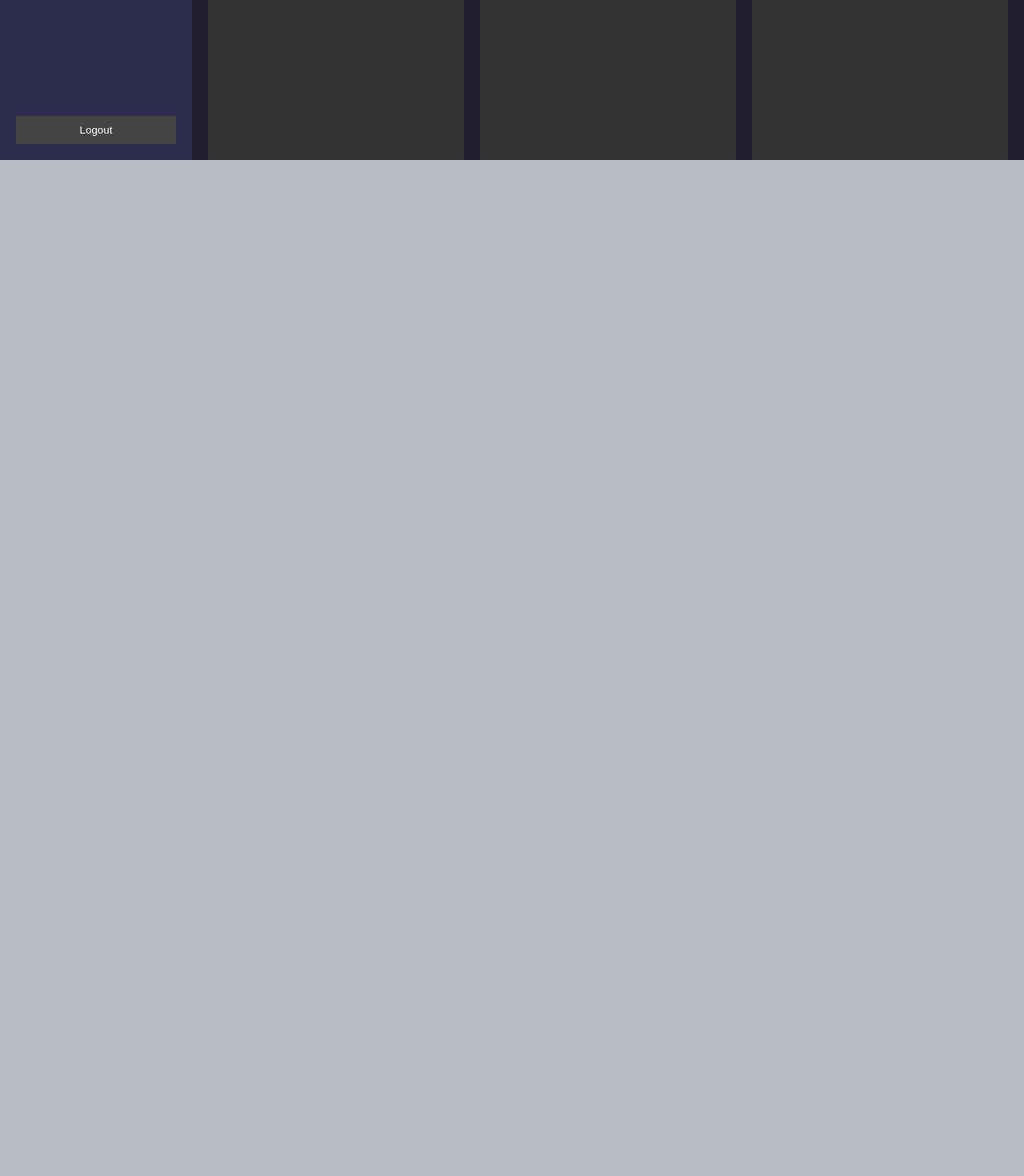
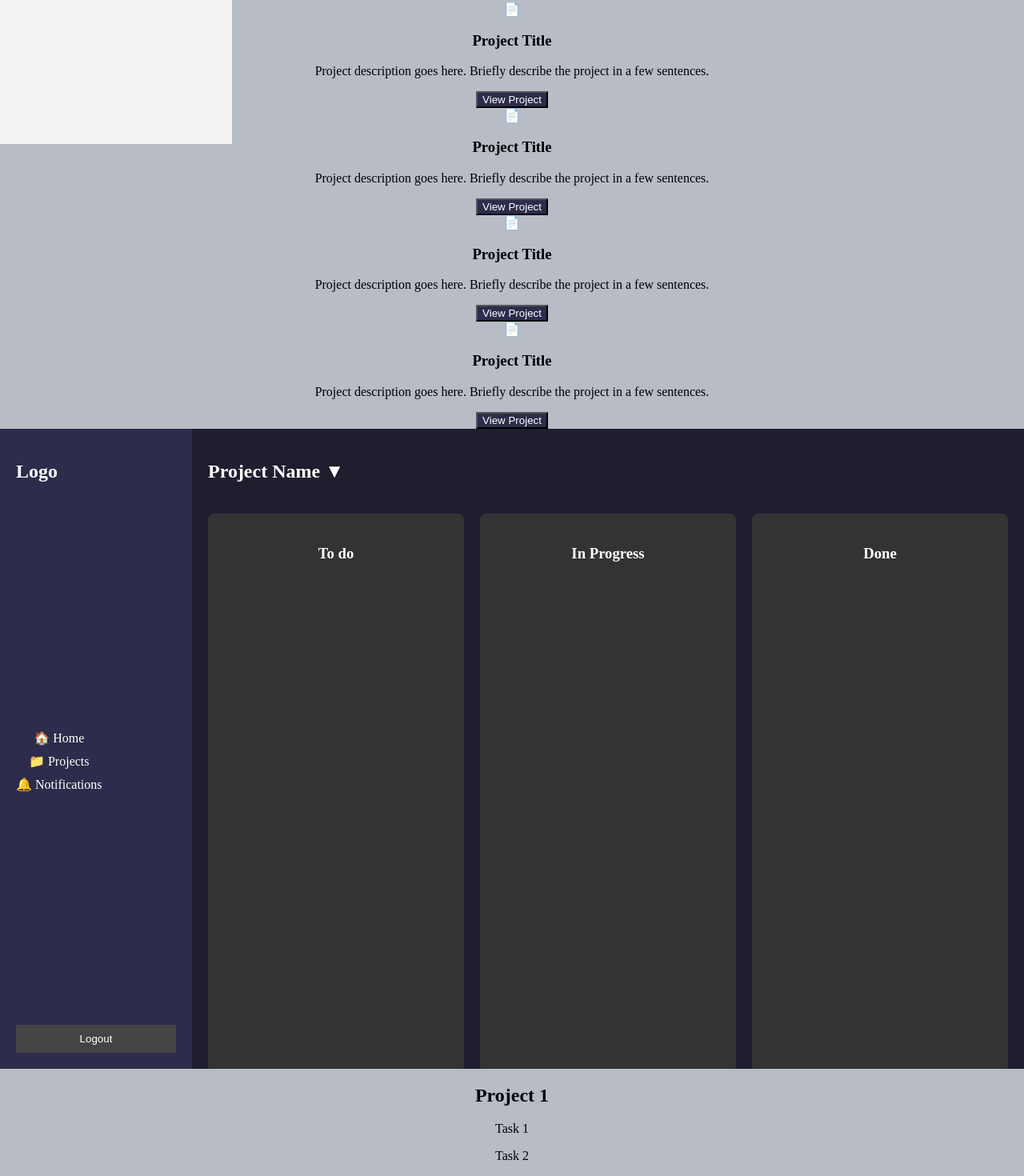
Before and after one commit to Sonwabiso1/task-management-app, a React (Create React App) app in the folder client/: page /projects/1 in a window 1280 px wide. Shown: the part 660-2130 px from the top of the page at 80% size. Before the commit the page ends 860 px from the top, so only its background shows below. Built offline with nearby package versions, Linux system fonts and the light colour scheme.

Commit message:
added new page
cleaned up the adding tasks portion

```diff
--- a/client/src/App.js
+++ b/client/src/App.js
@@ -1,22 +1,26 @@
 import React, { useState } from 'react';
 import { BrowserRouter, Routes, Route } from 'react-router-dom';
-//Landing Page imports
+
+// Landing Page Imports
 import Signup from './pages/Landing Pages/Signup';
 import MemberLog from './pages/Landing Pages/memberLogin';
 import About from './pages/Landing Pages/About';
-//User Imports
+
+// User Imports
 import UserProjects from './pages/User/userProjects';
 import UserTasks from './pages/User/userTasks';
 import UserNotifications from './pages/User/userNotifications';
 import Userprofile from './pages/User/userprofile';
-//Admin Imports
+
+// Admin Imports
 import Adminprofile from './pages/Admin/adminProfile';
 import Admintasks from './pages/Admin/adminTasks';
 import AdminProjects from './pages/Admin/adminProjects';
-//Components Imports
+
+// Components Imports
 import Bars from './components/bars';
 import Footer from './components/footer';
-
+import TaskPage from './components/TaskPage';
 
 function App() {
   const [showSidebar, setShowSidebar] = useState(true);
@@ -26,26 +30,43 @@ function App() {
   };
 
   return (
-    <>
-    <Bars />
+    <BrowserRouter>
+    <Adminprofile />
+    <AdminProjects />
     <Admintasks />
-    {/*<BrowserRouter>
+      {/* Always render the Sidebar */}
       <Bars toggleSidebar={toggleSidebar} showSidebar={showSidebar} />
+
       <div className={`content ${showSidebar ? 'sidebar-open' : 'sidebar-closed'}`}>
+        {/* Define Routes */}
         <Routes>
+          {/* Landing Pages */}
           <Route path="/" element={<Signup />} />
+          <Route path="/memberlogin" element={<MemberLog />} />
           <Route path="/about" element={<About />} />
+
+          {/* User Pages */}
+          <Route path="/userprofile" element={<Userprofile />} />
           <Route path="/tasks" element={<UserTasks />} />
-          <Route path="/memberlogin" element={<MemberLog />} />
-          <Route path="/userprofile" element={<Userprofile />} />
+          <Route path="/projects" element={<UserProjects />} />
           <Route path="/notification" element={<UserNotifications />} />
-          <Route path="/projects" element={<UserProjects />} />
+
+          {/* Admin Pages */}
           <Route path="/adminprofile" element={<Adminprofile />} />
+          <Route path="/adminprojects" element={<AdminProjects />} />
+          <Route path="/admintasks" element={<Admintasks />} />
+
+          {/* Task Page for specific project */}
+          <Route path="/projects/:projectId" element={<TaskPage />} />
+
+          {/* Catch-all route for unmatched paths */}
+          <Route path="*" element={<h2>Page Not Found</h2>} />
         </Routes>
       </div>
+
+      {/* Always render Footer */}
       <Footer />
-    </BrowserRouter>*/}
-    </>
+    </BrowserRouter>
   );
 }
 
--- /dev/null
+++ b/client/src/components/TaskPage.js
@@ -0,0 +1,31 @@
+// TaskPage.js
+import React from 'react';
+import { useParams } from 'react-router-dom';
+import '../styles/Admin/adminTasks.css';
+
+const projectData = {
+    1: { title: 'Project 1', tasks: ['Task 1', 'Task 2'] },
+    2: { title: 'Project 2', tasks: ['Task A', 'Task B'] },
+    3: { title: 'Project 3', tasks: ['Task X', 'Task Y'] },
+    4: { title: 'Project 4', tasks: ['Task Alpha', 'Task Beta'] }
+};
+
+export default function TaskPage() {
+    const { projectId } = useParams();
+    const project = projectData[projectId];
+
+    if (!project) return <p>Project not found</p>;
+
+    return (
+        <div className="task-page">
+            <h2>{project.title}</h2>
+            <div className="task-list">
+                {project.tasks.map((task, index) => (
+                    <div className="task-item" key={index}>
+                        <p>{task}</p>
+                    </div>
+                ))}
+            </div>
+        </div>
+    );
+}
--- a/client/src/pages/Admin/adminProjects.js
+++ b/client/src/pages/Admin/adminProjects.js
@@ -1,6 +1,6 @@
 // Projects.js
 import React from 'react';
-import '../../styles/Admin/adminProjects.css';
+//import '../../styles/Admin/adminProjects.css';
 
 export default function AdminProjects() {
     return (
```
Also changed, not shown: client/src/pages/Admin/adminTasks.js (+6 -2 lines).
